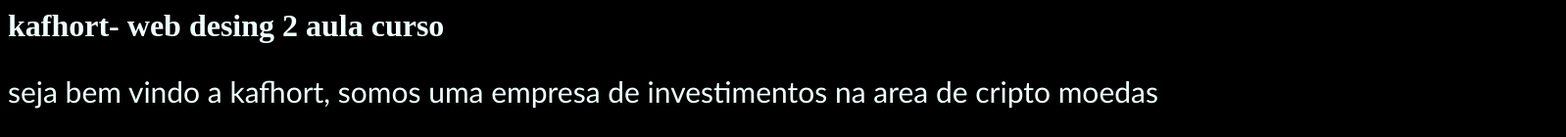
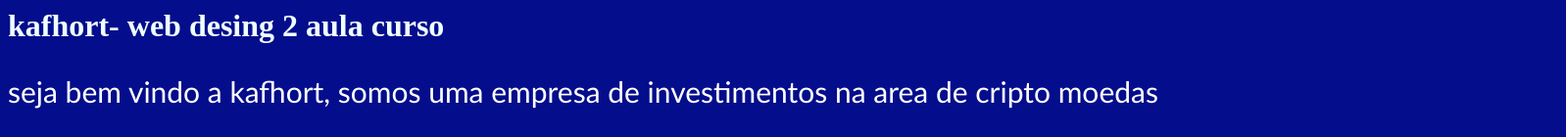
Before and after one commit to miguelcordeiro55/web-desingn-adpta-o, a plain HTML site: page index.html in a window 1280 px wide. Shown: the top 140 px of the page at 98% size, 1598 px wide, since content can reach past the window. Drawn offline with Linux system fonts and the light colour scheme.

Commit message:
Add files via upload

```diff
--- a/index.html
+++ b/index.html
@@ -3,8 +3,8 @@
 <head>
 <title>web desing- miguel </title>
 <style>
-body{background-color: rgb(0, 0, 0);}
-p{color: azure;
+body{background-color: rgb(4, 13, 139);}
+p{color: rgb(255, 255, 255);
 
 
 font-size: 30px;
@@ -21,7 +21,7 @@
 
 <h1>kafhort- web desing 2 aula curso </h1>
 <p>seja bem vindo a kafhort, somos uma empresa de investimentos na area de cripto moedas </p>
-<img src="imagem 3.jpg" width="1500px">
+<img src="imagem 2.jpg" width="1590px">
 
 
 </body>
```
